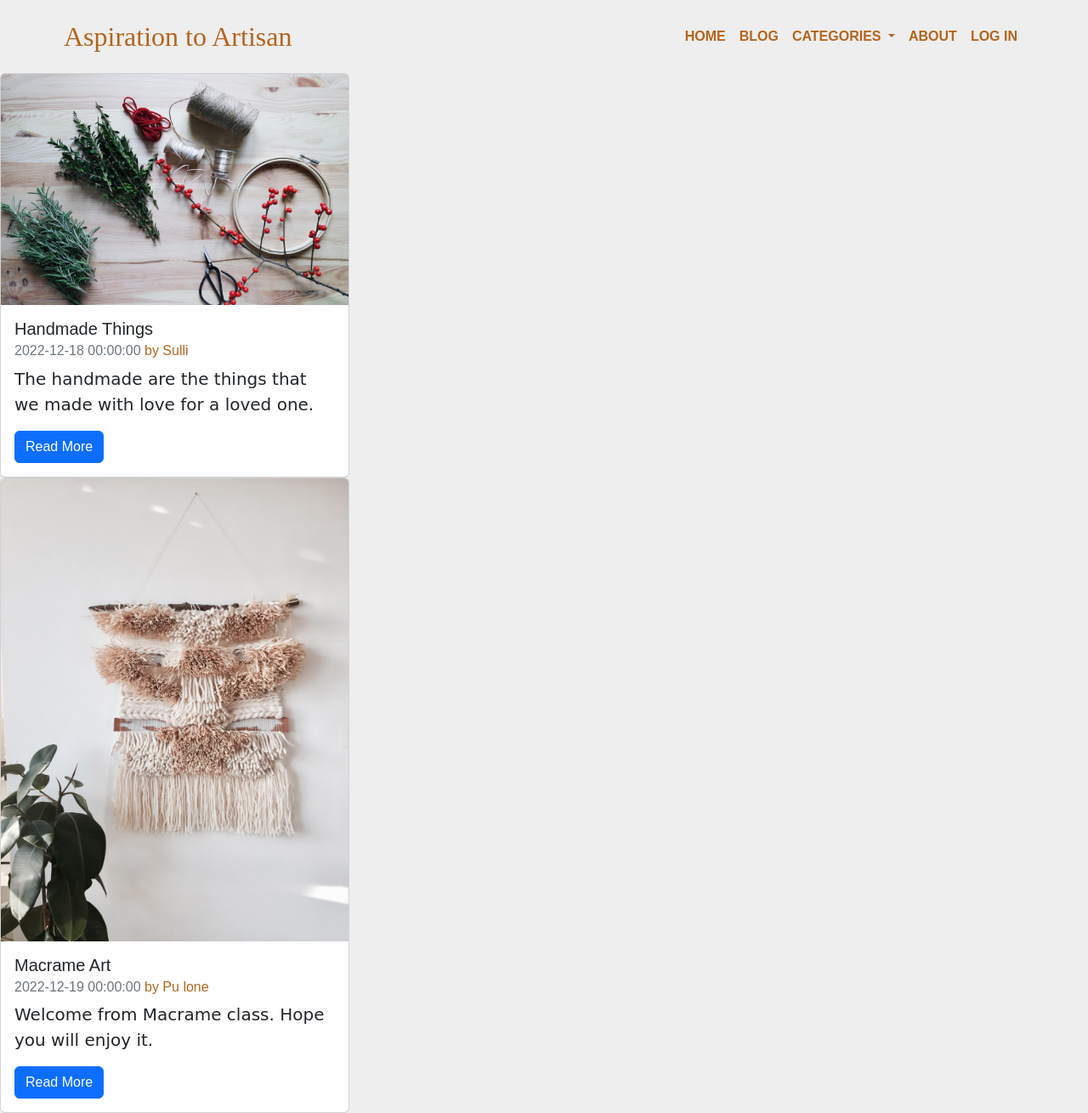
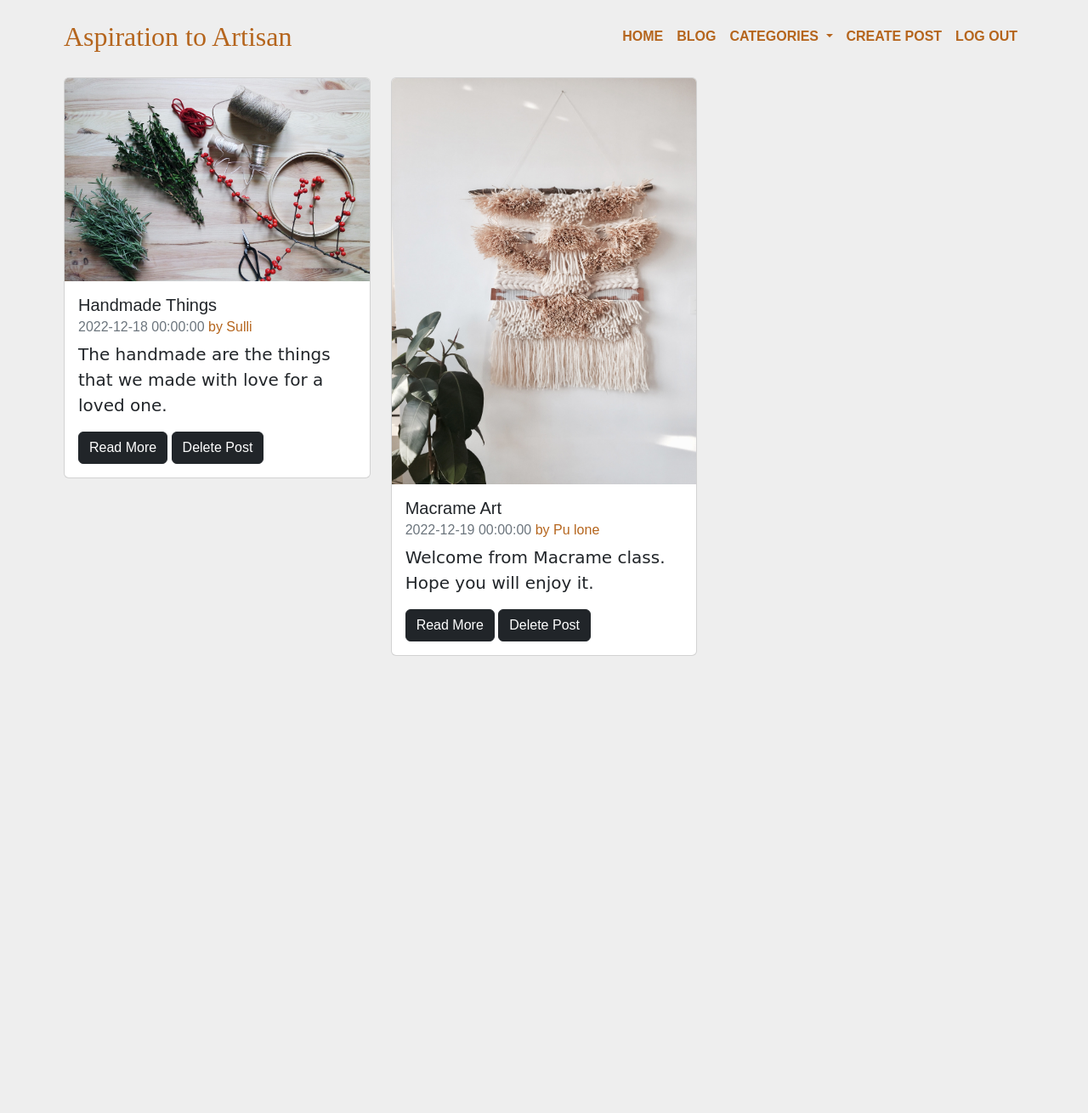
Before and after one commit to Khant-haythi/ArtisanCS50, a Flask app: page /blog in a window 1280 px wide. Shown: the whole page at 85% size. After the commit the page ends 772 px from the top, so only its background shows below. Run offline with Flask 2, Linux system fonts and the light colour scheme; a user stored in the database is signed in; data comes from the database, SQL or seed files in the repository; both versions use the stored data as it was after the commit.

Commit message:
Add delete button for blg post and logout route in routes.py

```diff
--- a/Artisan/__init__.py
+++ b/Artisan/__init__.py
@@ -2,6 +2,7 @@
 from flask_sqlalchemy import SQLAlchemy
 from flask_login import LoginManager
 from flask_bcrypt import Bcrypt
+from flask_session import Session
 import os
 
 # create the app
--- a/Artisan/routes.py
+++ b/Artisan/routes.py
@@ -1,5 +1,5 @@
 from Artisan import app,login_manager
-from flask import render_template,request,redirect,url_for,flash,send_from_directory,url_for
+from flask import render_template,request,redirect,url_for,flash,send_from_directory,url_for,session
 from Artisan.model import User,Cards
 from Artisan.form import RegisterForm,LoginForm,BlogPostForm
 from Artisan import db
@@ -7,6 +7,7 @@
 from flask_login import login_user,current_user,login_required
 from Artisan.__init__ import LoginManager
 import os
+
 
 @app.route('/')
 def homepage():
@@ -46,14 +47,23 @@
         if new_user and new_user.verify_password(attempted_password=form.password.data):
             login_user(new_user)
             flash(f'Logging In Successfully!',category='info')
-            return redirect(url_for('createpost'))
+            session["user_id"] = new_user.id
+            return redirect(url_for('blog'))
         else:
             flash ('Username and Password are Incorrect.Please try again!!')
 
 
     return render_template("login.html",form=form)
 
+@app.route("/logout")
+def logout():
+    """Log user out"""
 
+    # Forget any user_id
+    session.clear()
+
+    # Redirect user to login form
+    return redirect("/")
 
 @app.route('/crochet')
 def crochet():
@@ -94,3 +104,31 @@
         db.session.commit()
         flash(f'Creating Post Successful!!',category='info')
     return render_template('createpost.html',form=form)
+
+@app.route("/blog/delete/<int:id>", methods=["GET", "POST"])
+@login_required
+def deletePost(id):
+    post_delete = Cards.query.get_or_404(id)
+    id = current_user.id
+    if id == post_delete.owned_user.id:
+
+        try:
+            db.session.delete(post_delete)
+            db.session.commit()
+
+            #Reply Successful Message
+            flash(f'Blog Post Was Deleted!',category='warning')
+            cards = Cards.query.order_by(Cards.created_date)
+            return render_template('blog.html',cards=cards)
+
+
+        except:
+            #Reply Error Message
+            flash ( f'There was a Problem when deleting Post!!!',category='danger')
+            cards = Cards.query.order_by(Cards.created_date)
+            return render_template('blog.html',cards=cards)
+
+    else:
+        flash(f'Only Allowed User can delete this post!!',category='danger')
+        cards = Cards.query.order_by(Cards.created_date)
+        return render_template('blog.html',cards=cards)
--- a/Artisan/static/styles.css
+++ b/Artisan/static/styles.css
@@ -189,3 +189,7 @@
   width:300px;
   height:300px;
 }
+
+#wrapper{
+  column-gap: 20px;
+}
--- a/Artisan/templates/blog.html
+++ b/Artisan/templates/blog.html
@@ -1,3 +1,4 @@
+
 {% extends "layout.html" %}
 
 {% block title %}
@@ -5,20 +6,25 @@
 {% endblock %}
 
 {% block main %}
-    {% for card in cards %}
-        <div class="card-group">
-            <div class="row">
+
+<div class=" container">
+    <div class="card-group" >
+            <div class="row gy-3">
+            {% for card in cards %}
             <div class="col-sm-4">
-            <div class="card" >
+            <div class="card">
             <img src={{card.image_url}} class="card-img-top" alt="...">
                 <div class="card-body">
                     <h5 class="card-title">{{card.title}}</h5>
                     <h6 class="card-subtitle mb-2 text-muted">{{card.created_date}} <span>by {{card.author}}</span></h6>
                     <p class="card-text">{{card.content}}</p>
-                    <a href="#" class="btn btn-primary">Read More</a>
+                    <a href="#" class="btn btn-dark">Read More</a>
+                    <a href="{{ url_for('deletePost',id=card.card_id)}}" class="btn btn-dark">Delete Post</a>
                 </div>
             </div>
-            </div>
-    {% endfor %}
-
+        </div>
+            {% endfor %}
+           </div>
+    </div>
+</div>
 {% endblock %}
--- a/Artisan/templates/layout.html
+++ b/Artisan/templates/layout.html
@@ -21,6 +21,7 @@
           <span class="navbar-toggler-icon"></span>
         </button>
         <div class="collapse navbar-collapse" id="navbarSupportedContent">
+          {% if session["user_id"] %}
             <ul class="navbar-nav ms-auto" >
               <li class="nav-item">
                 <a class="nav-link active" aria-current="page" href="/">HOME</a>
@@ -40,14 +41,27 @@
                 </ul>
               </li>
               <li class="nav-item">
+                <a class="nav-link " href="/createpost">CREATE POST</a>
+              </li>
+              <li class="nav_item">
+                <a class="nav-link " href="/logout">LOG OUT</a>
+              </li>
+            </ul>
+          {% else %}
+            <ul class="navbar-nav ms-auto" >
+              <li class="nav-item">
+                <a class="nav-link active" aria-current="page" href="/">HOME</a>
+              </li>
+              <li class="nav-item">
+                <a class="nav-link" href="/blog">BLOG</a>
+              </li>
+              <li class="nav-item">
                 <a class="nav-link disabled">ABOUT</a>
               </li>
               <li class="nav_item">
                 <a class="nav-link " href="/login">LOG IN</a>
               </li>
-          </ul>
-
-
+          {% endif %}
           </div>
         </div>
       </nav>
```
Also changed, not shown: Artisan/static/image/Bracelet (1).jpg (added), Artisan/static/image/p2.jpg (added), instance/ArtisanInfo.db. Lines whose indentation alone changed are shown as unchanged.
